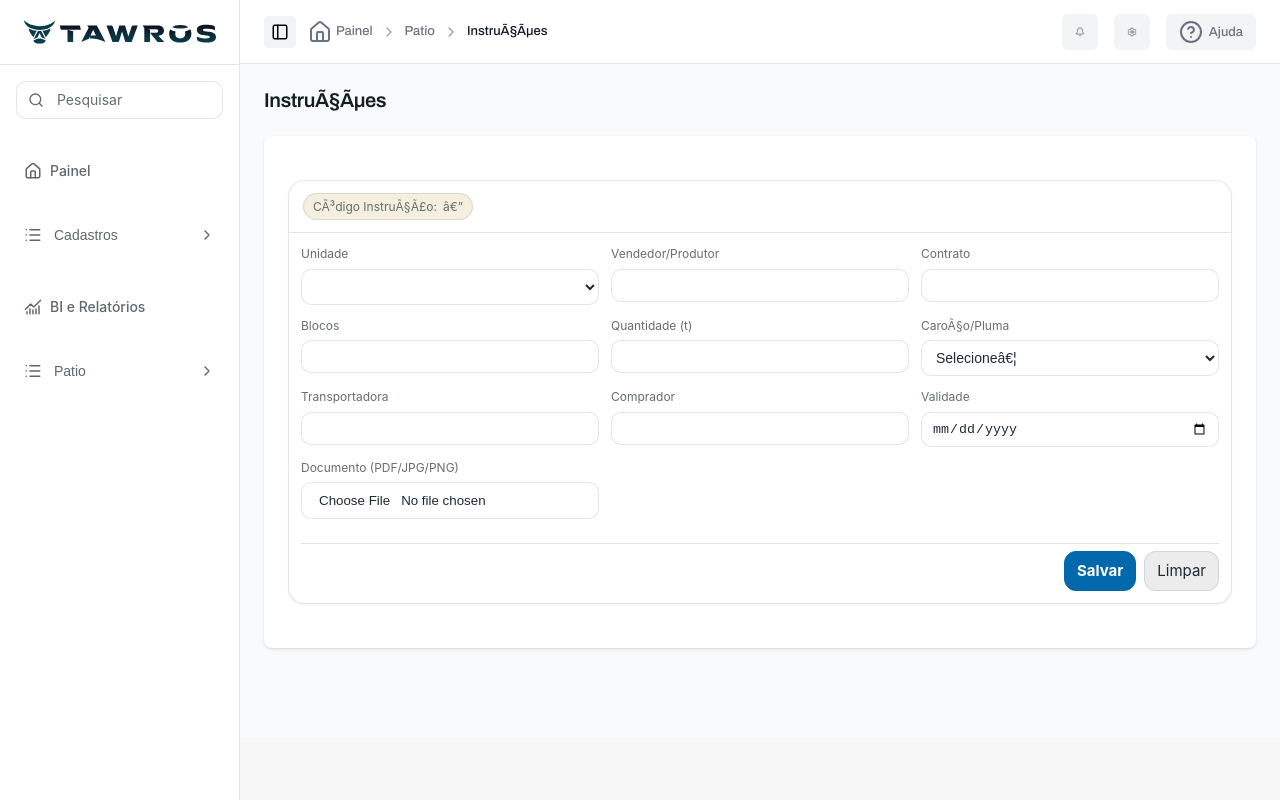
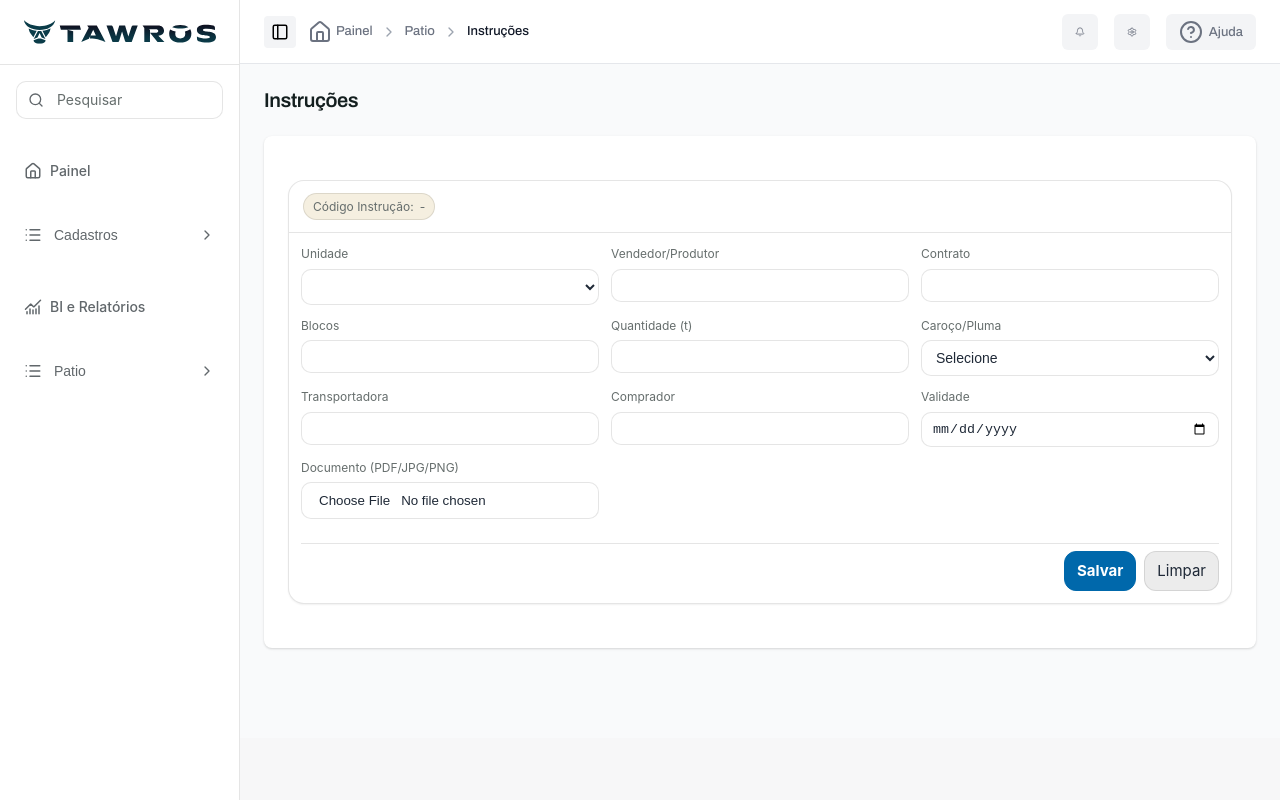
Before and after one commit to sistematawros-dev/patioatual, a plain HTML site: page menu/Instrucoes.html in a window 1280 px wide. Drawn offline with nearby package versions, Linux system fonts and the light colour scheme.

Commit message:
Update Instrucoes.html

```diff
--- a/menu/Instrucoes.html
+++ b/menu/Instrucoes.html
@@ -172,7 +172,7 @@
             </a>
             <a href="#" class="user-dropdown-item">
                 <i data-lucide="settings" class="dropdown-item-icon"></i>
-                <span>ConfiguraÃ§Ãµes</span>
+                <span>Configurações</span>
             </a>
             <div class="user-dropdown-divider"></div>
             <a href="#" class="user-dropdown-item logout">
@@ -201,7 +201,7 @@
                     <i data-lucide="chevron-right" class="breadcrumb-separator"></i>
                     <a href="#" class="breadcrumb-item">Patio</a>
                     <i data-lucide="chevron-right" class="breadcrumb-separator"></i>
-                    <span class="breadcrumb-item active">InstruÃ§Ãµes</span>
+                    <span class="breadcrumb-item active">Instruções</span>
                 </nav>
             </div>
             <div class="header-right">
@@ -224,7 +224,7 @@
         <div class="page-content">
             <!-- Page Title and Action -->
             <div class="page-title-bar">
-                <h1 class="page-title">InstruÃ§Ãµes</h1>
+                <h1 class="page-title">Instruções</h1>
                 <div class="dropdown-container">
 
 
@@ -239,7 +239,7 @@
                         <div class="panel">
                             <div class="panel-header">
 
-                                <div class="chip">CÃ³digo InstruÃ§Ã£o: <span id="ciLabel">â€”</span></div>
+                                <div class="chip">Código Instrução: <span id="ciLabel">-</span></div>
                             </div>
                             <div class="panel-body">
                                 <form id="formInstrucoes">
@@ -254,9 +254,9 @@
                                     <div class="field sm"><label>Quantidade (t)</label><input id="quantidade"
                                             type="number" step="0.01" />
                                     </div>
-                                    <div class="field sm"><label>CaroÃ§o/Pluma</label><select id="tipoAlgodao" required>
-                                            <option value="">Selecioneâ€¦</option>
-                                            <option value="CaroÃ§o">CaroÃ§o</option>
+                                    <div class="field sm"><label>Caroço/Pluma</label><select id="tipoAlgodao" required>
+                                            <option value="">Selecione</option>
+                                            <option value="CaroÃ§o">Caroço</option>
                                             <option value="Pluma">Pluma</option>
                                         </select></div>
                                     <div class="field sm"><label>Transportadora</label><input id="transportadora"
```
